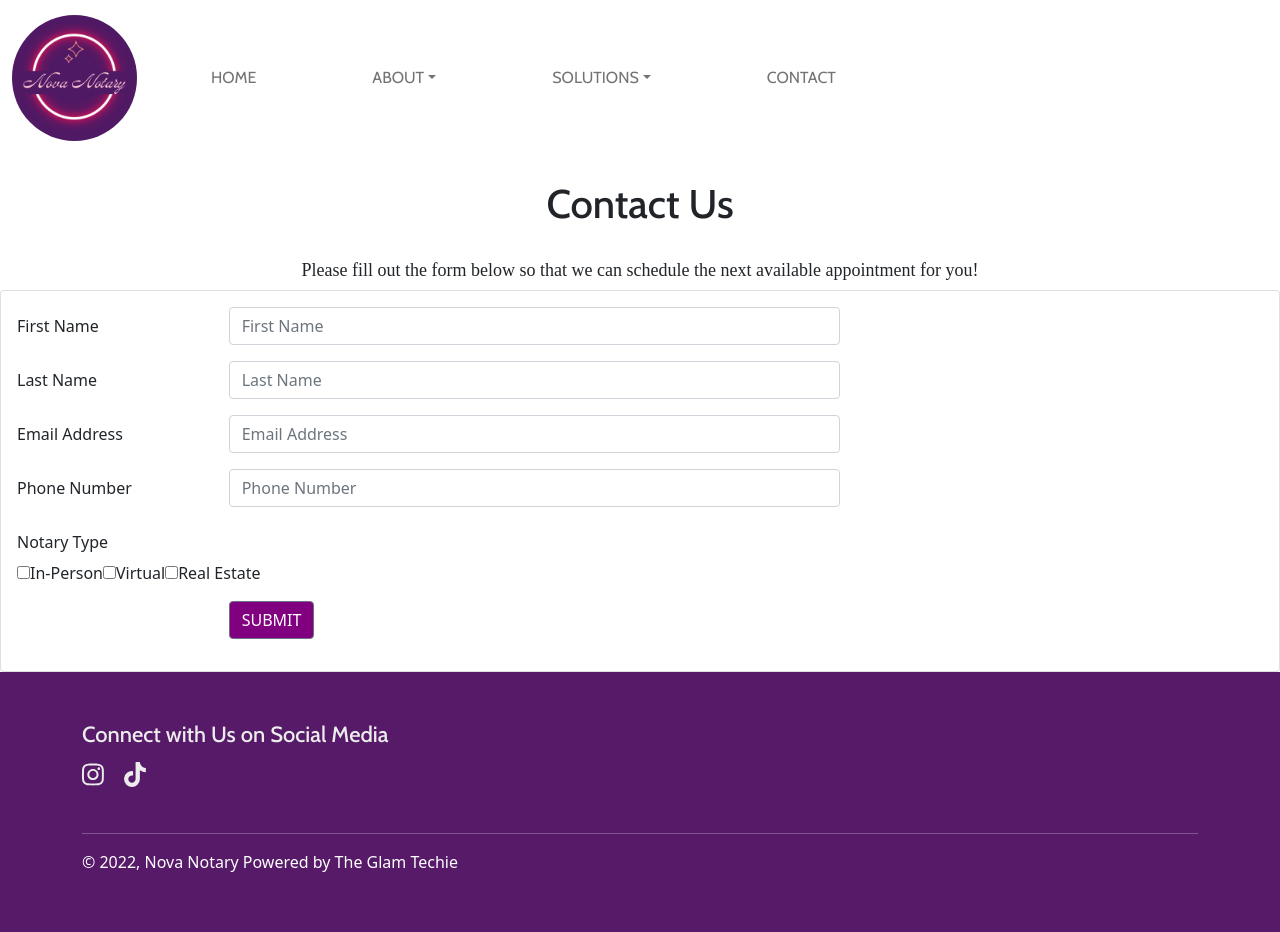
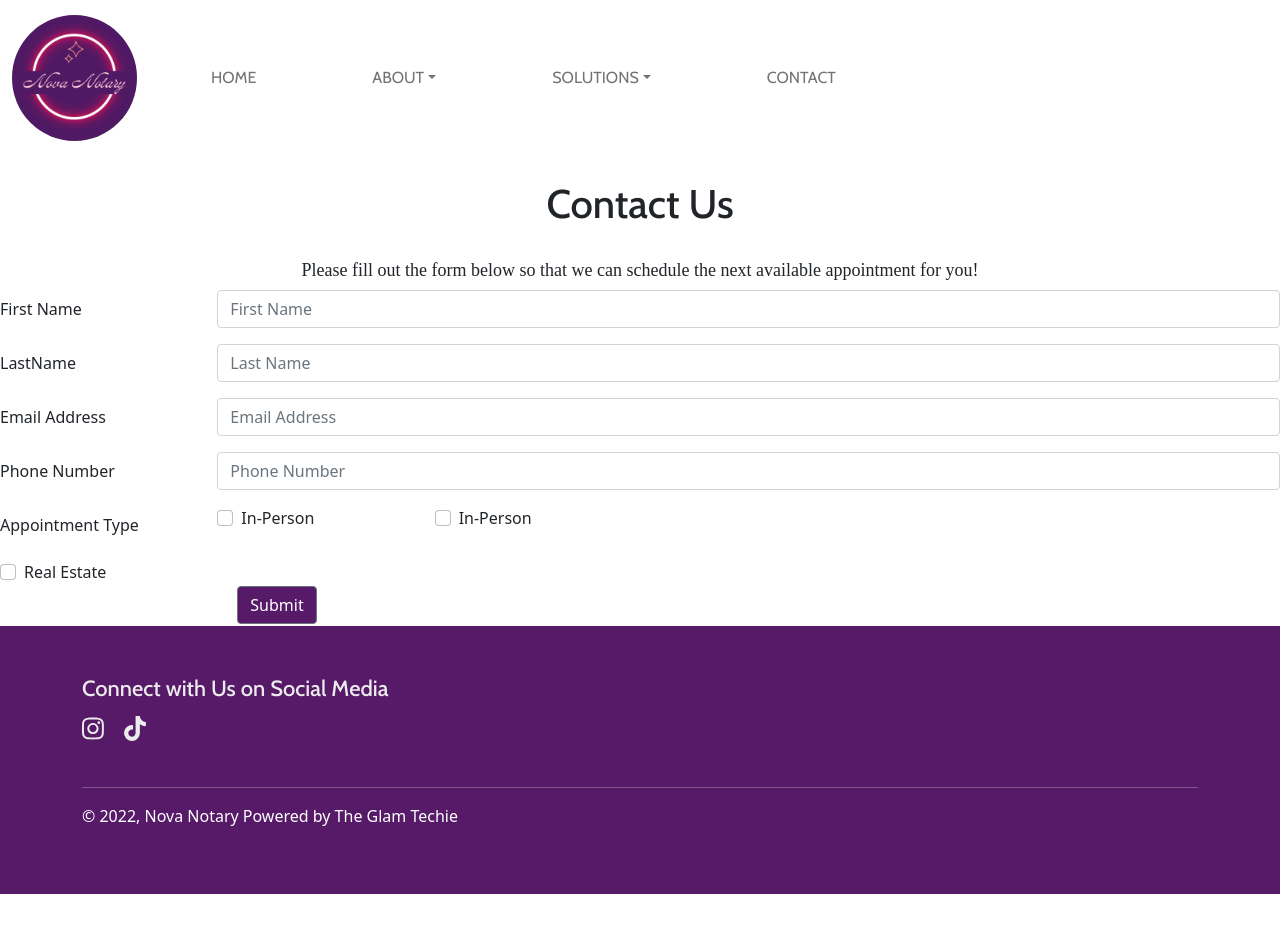
Before and after one commit to shay90210/notary-react-site, a React (Create React App) app: page /contact in a window 1280 px wide. Shown: the top 932 px of the page. After the commit the page ends 894 px from the top, so only its background shows below. Built offline with nearby package versions, Linux system fonts and the light colour scheme; a web font is replaced by a local one.

Commit message:
remodeled entire contact form

```diff
--- a/src/app/components/ContactForm.js
+++ b/src/app/components/ContactForm.js
@@ -1,22 +1,26 @@
-import { Button, Label, Col, FormGroup, Card, CardBody } from 'reactstrap';
-import { Formik, Field, Form, ErrorMessage } from "formik";
-import { validateContactForm } from '../utils/validateContactForm';
-import { useRef } from 'react';
+import {
+    Button,
+    Label,
+    Col,
+    FormGroup,
+    Form,
+    Input,
+} from 'reactstrap';
 
-import emailjs from '@emailjs/browser';
+import * as emailjs from '@emailjs/browser';
 
 const ContactForm = () => {
-    const form = useRef();
 
     const sendEmail = (e) => {
         e.preventDefault();
 
-        emailjs.sendForm('service_k0z3tdi', 'template_enbqqht', form.current, 'HsQ73zypgOlmQBhhb')
+        emailjs.sendForm('service_83toxj7', 'template_enbqqht', e.target, 'HsQ73zypgOlmQBhhb')
             .then((result) => {
                 console.log(result.text);
             }, (error) => {
                 console.log(error.text);
             });
+            e.target.reset();
     }
 
     return (
@@ -40,130 +44,148 @@ const ContactForm = () => {
             >
                 Please fill out the form below so that we can schedule the next available appointment for you!
             </h3>
-            <Formik
-                initialValues={{
-                    firstName: '',
-                    lastName: '',
-                    email: '',
-                    phoneNum: '',
-                    inPerson: false,
-                    virtual: false,
-                    realEstate: false,
-                }}
+                <Form
                     onSubmit={sendEmail}
-                validate={validateContactForm}
-                className='contact-form'
-                ref={form}
                 >
-                <Card>
-                    <Form>
-                        <CardBody>
                 <FormGroup row>
-                                <Label htmlFor='firstName' md='2'>
+                    <Label
+                    for='firstName'
+                    sm={2}
+                    >
                     First Name
                     </Label>
-                                <Col md='6'>
-                                    <Field
+                    <Col sm={10}>
+                    <Input
+                        id='firstName'
                         name='firstName'
                         placeholder='First Name'
-                                        className='form-control'
+                        type='text'
                     />
-                                    <ErrorMessage name='firstName'>
-                                        {(msg) => <p className='text-danger'>{msg}</p>}
-                                    </ErrorMessage>
                     </Col>
                 </FormGroup>
                 <FormGroup row>
-                                <Label htmlFor='lastName' md='2'>
-                                    Last Name
+                    <Label
+                    for='lastName'
+                    sm={2}
+                    >
+                    LastName
                     </Label>
-                                <Col md='6'>
-                                    <Field
+                    <Col sm={10}>
+                    <Input
+                        id='lastName'
                         name='lastName'
                         placeholder='Last Name'
-                                        className='form-control'
+                        type='text'
                     />
-                                    <ErrorMessage name='lastName'>
-                                        {(msg) => <p className='text-danger'>{msg}</p>}
-                                    </ErrorMessage>
                     </Col>
                 </FormGroup>
                 <FormGroup row>
-                                <Label htmlFor='email' md='2'>
+                    <Label
+                    for='email'
+                    sm={2}
+                    >
                     Email Address
                     </Label>
-                                <Col md='6'>
-                                    <Field
+                    <Col sm={10}>
+                    <Input
+                        id='email'
                         name='email'
                         placeholder='Email Address'
-                                        className='form-control'
+                        type='email'
                     />
-                                    <ErrorMessage name='email'>
-                                        {(msg) => <p className='text-danger'>{msg}</p>}
-                                    </ErrorMessage>
                     </Col>
                 </FormGroup>
                 <FormGroup row>
-                                <Label htmlFor='phoneNum' md='2'>
+                    <Label
+                    for='phoneNum'
+                    sm={2}
+                    >
                     Phone Number
                     </Label>
-                                <Col md='6'>
-                                    <Field
+                    <Col sm={10}>
+                    <Input
+                        id='phoneNum'
                         name='phoneNum'
                         placeholder='Phone Number'
-                                        className='form-control'
+                        type='phoneNum'
                     />
-                                    <ErrorMessage name='phoneNum'>
-                                        {(msg) => <p className='text-danger'>{msg}</p>}
-                                    </ErrorMessage>
                     </Col>
                 </FormGroup>
                 <FormGroup row>
-                                <Label md='2'>
-                                    Notary Type
+                    <Label
+                    for="checkbox"
+                    sm={2}
+                    >
+                    Appointment Type
                     </Label>
-                                <div role='group' aria-labelledby='checkbox-group'>
-                                    <label md='4'>
-                                        <Field
-                                            type='checkbox'
-                                            name='checked'
-                                            value='inPerson'
+                    <Col
+                    sm={{
+                        size: 2
+                    }}
+                    >
+                    <FormGroup check>
+                        <Input
+                        id="checkbox1"
+                        type="checkbox"
                         />
+                        {' '}
+                        <Label check>
                         In-Person
-                                    </label>
-                                    <label md='4'>
-                                        <Field
-                                            type='checkbox'
-                                            name='checked'
-                                            value='virtual'
+                        </Label>
+                    </FormGroup>
+                    </Col>
+                    <Col
+                    sm={{
+                        size: 2
+                    }}
+                    >
+                    <FormGroup check>
+                        <Input
+                        id="checkbox2"
+                        type="checkbox"
                         />
-                                        Virtual
-                                    </label>
-                                    <label>
-                                    <Field
-                                        type='checkbox'
-                                        name='checked'
-                                        value='realEstate'
+                        {' '}
+                        <Label check>
+                        In-Person
+                        </Label>
+                    </FormGroup>
+                    </Col>
+                </FormGroup>
+                   <Col
+                    sm={{
+                        size: 2
+                    }}
+                    >
+                    <FormGroup check>
+                        <Input
+                        id="checkbox3"
+                        type="checkbox"
                         />
+                        {' '}
+                        <Label check>
                         Real Estate
-                                    </label>
-                                </div>
+                        </Label>
                     </FormGroup>
-                            <FormGroup row>
-                                <Col md={{ size: 10, offset: 2 }}>
+                    </Col>
+                <FormGroup
+                    check
+                    row
+                >
+                    <Col
+                    sm={{
+                        offset: 2,
+                        size: 10
+                    }}
+                    >
                     <Button
                         type='submit'
-                                        className='form-button'
-                                        style={{ backgroundColor: 'purple' }}
+                        style={{ backgroundColor: '#561A68' }}
                     >
-                                        SUBMIT
+                        Submit
                     </Button>
                     </Col>
                 </FormGroup>
-                        </CardBody>
                 </Form>
-                </Card>
-            </Formik>
         </div>
     )
 }
```
Lines whose indentation alone changed are shown as unchanged.
